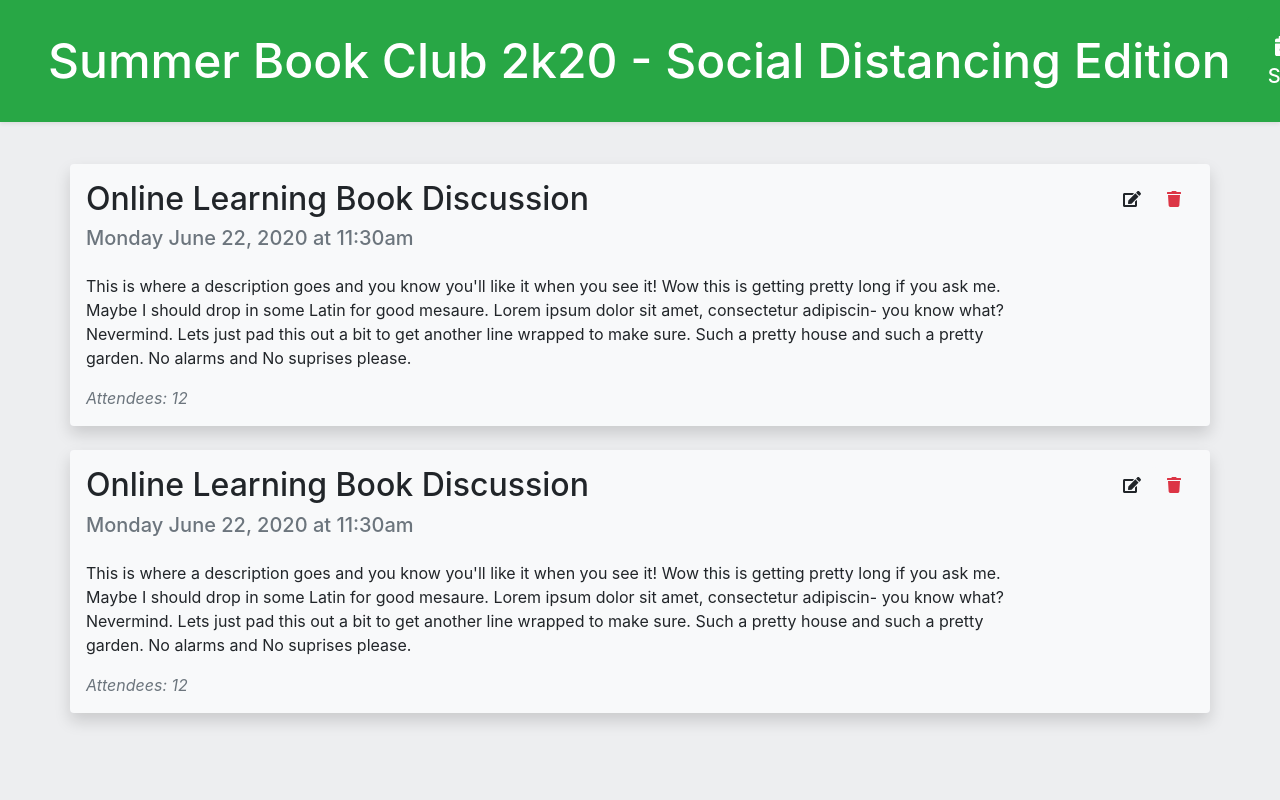
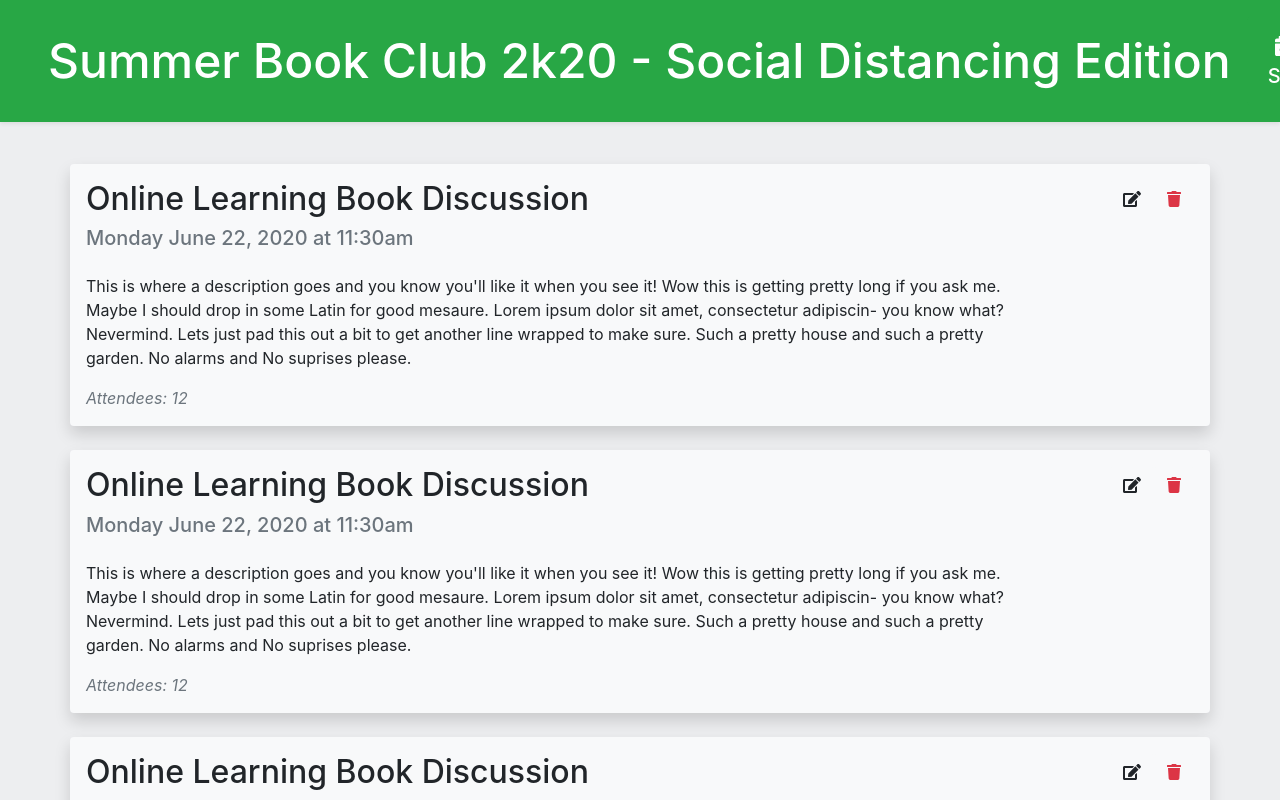
Before and after one commit to Jackschwarz58/ProgramPlanner-Paycom2020, a React (Create React App) app: page / in a window 1280 px wide. Shown: the top 800 px of the page. Built offline with nearby package versions, Linux system fonts and the light colour scheme.

Commit message:
Replaced 'sessionCard' component with parent 'cardContainer' compoenent.
As a result of this, the sessionCard import was also removed

```diff
--- a/src/App.js
+++ b/src/App.js
@@ -1,7 +1,7 @@
 import React, { Component } from "react";
 import NavBar from "./components/navbar";
 import "./App.css";
-import SessionCard from "./components/sessionCard";
+import CardContainer from "./components/cardContainer";
 
 class App extends Component {
   state = {
@@ -12,14 +12,36 @@ class App extends Component {
         userName: "Jack58",
       },
     ],
+    sessions: [
+      {
+        id: 1,
+        title: "Example Session Title 1",
+        date: "Monday June 29, 2020 at 7:50pm",
+        desc: "This is an example session. This should be the first one",
+        attendeeCount: 14,
+      },
+      {
+        id: 2,
+        title: "Example Session Title 2",
+        date: "Monday June 25, 2020 at 12:50am",
+        desc: "This is an example session. This should be the second one",
+        attendeeCount: 149,
+      },
+      {
+        id: 3,
+        title: "Example Session Title 3",
+        date: "Wednesday June 27, 2020 at 12:50am",
+        desc: "This is an example session. This should be the third one",
+        attendeeCount: 85,
+      },
+    ],
   };
 
   render() {
     return (
       <React.Fragment>
         <NavBar user={this.state.users[0]} />
-        <SessionCard />
-        <SessionCard />
+        <CardContainer sessionCards={this.state.sessions} />
       </React.Fragment>
     );
   }
```
